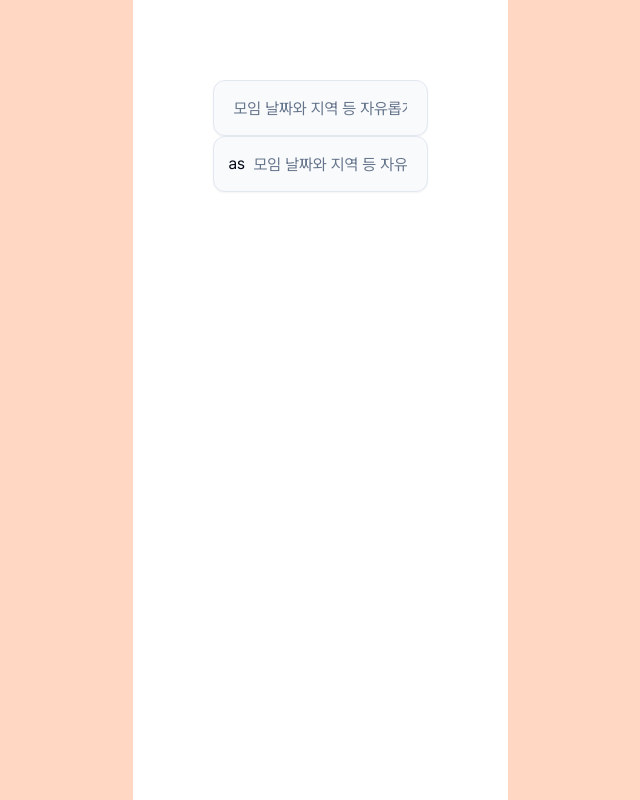
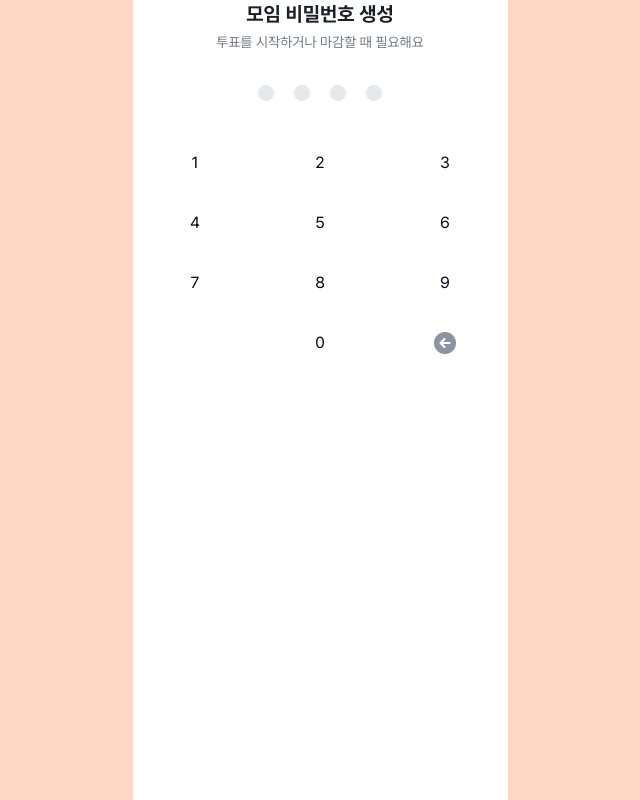
Before and after one commit to mash-up-kr/piikii_web, a Next.js app: page /input in a window 1280 px wide. Shown: the whole page, without its empty margins (320-960 px from the left). Built offline with nearby package versions, Linux system fonts and the light colour scheme.

Commit message:
feature: 키패드 UI 추가

```diff
--- a/app/input/page.tsx
+++ b/app/input/page.tsx
@@ -1,14 +1,17 @@
 import { Input } from "@/components/common/Input/Input";
+import PasswordKeypad from "@/components/common/PasswordKeypad/PasswordKeypad";
 import React from "react";
 
 const InputPage = () => {
   return (
-    <div className="p-20">
-      <Input placeholder="모임 날짜와 지역 등 자유롭게 기재하세요" />
+    <div>
+      {/* <Input placeholder="모임 날짜와 지역 등 자유롭게 기재하세요" />
       <Input
         placeholder="모임 날짜와 지역 등 자유롭게 기재하세요"
         leftSlot={<div>as</div>}
-      />
+      /> */}
+
+      <PasswordKeypad />
     </div>
   );
 };
--- /dev/null
+++ b/components/common/PasswordKeypad/PasswordKeypad.tsx
@@ -0,0 +1,84 @@
+"use client";
+import React, { Children } from "react";
+import usePasswordKeypad from "./_hooks/usePasswordKeypad";
+import Image from "next/image";
+
+export interface PasswordKeypadProps {
+  title?: string;
+  subTitle?: string;
+}
+
+const PasswordKeypad = ({
+  title = "모임 비밀번호 생성",
+  subTitle = "투표를 시작하거나 마감할 때 필요해요",
+}: PasswordKeypadProps) => {
+  const { password, KEYPAD_DATA, handleInputPassword } = usePasswordKeypad();
+
+  return (
+    <>
+      <div className="flex flex-col items-center">
+        <p className="text-bold-20 text-neutral-900 text-center">{title}</p>
+        <p className="mt-[4px] text-regular-14 text-neutral-600 text-center">
+          {subTitle}
+        </p>
+
+        <div className="flex justify-between w-[124px] mt-[32px]">
+          {Children.toArray(
+            Array.from({ length: 4 })
+              .fill(null)
+              .map((_, index) => {
+                return (
+                  <>
+                    <div
+                      className={`rounded-[50px] ${
+                        password[index] !== undefined
+                          ? "bg-neutral-900"
+                          : "bg-neutral-300"
+                      }  w-[16px] h-[16px]`}
+                    />
+                  </>
+                );
+              })
+          )}
+        </div>
+
+        <div className="grid grid-cols-3 mt-[32px] w-full">
+          {Children.toArray(
+            KEYPAD_DATA.map((item) => {
+              return (
+                <>
+                  {item.type === "value" ? (
+                    <button
+                      type="button"
+                      className={`h-[60px] flex items-center justify-center ${
+                        item.id !== "empty" && "cursor-pointer"
+                      }`}
+                      onClick={() => handleInputPassword(item.id)}
+                    >
+                      {item.value}
+                    </button>
+                  ) : (
+                    <button
+                      type="button"
+                      className="flex justify-center items-center cursor-pointer"
+                      onClick={() => handleInputPassword(item.id)}
+                    >
+                      <Image
+                        src={item.value}
+                        alt={item.value}
+                        width={24}
+                        height={24}
+                      />
+                    </button>
+                  )}
+                </>
+              );
+            })
+          )}
+        </div>
+      </div>
+    </>
+  );
+};
+
+export default PasswordKeypad;
--- /dev/null
+++ b/components/common/PasswordKeypad/_constants/index.ts
@@ -0,0 +1,62 @@
+export const KEYPAD_DATA = [
+  {
+    id: "1",
+    value: "1",
+    type: "value",
+  },
+  {
+    id: "2",
+    value: "2",
+    type: "value",
+  },
+  {
+    id: "3",
+    value: "3",
+    type: "value",
+  },
+  {
+    id: "4",
+    value: "4",
+    type: "value",
+  },
+  {
+    id: "5",
+    value: "5",
+    type: "value",
+  },
+  {
+    id: "6",
+    value: "6",
+    type: "value",
+  },
+  {
+    id: "7",
+    value: "7",
+    type: "value",
+  },
+  {
+    id: "8",
+    value: "8",
+    type: "value",
+  },
+  {
+    id: "9",
+    value: "9",
+    type: "value",
+  },
+  {
+    id: "empty",
+    value: "",
+    type: "value",
+  },
+  {
+    id: "0",
+    value: "0",
+    type: "value",
+  },
+  {
+    id: "back",
+    value: "/png/icon_arrow_left_circle_mono_24.png",
+    type: "icon",
+  },
+] as const;
--- /dev/null
+++ b/components/common/PasswordKeypad/_hooks/usePasswordKeypad.ts
@@ -0,0 +1,42 @@
+"use client";
+
+import { useCallback, useState } from "react";
+import { KEYPAD_DATA } from "../_constants";
+import { cloneDeep } from "lodash-es";
+
+type KeypadId = (typeof KEYPAD_DATA)[number]["id"];
+
+const usePasswordKeypad = () => {
+  const [password, setPassword] = useState<string[]>([]);
+
+  const handleInputPassword = useCallback(
+    (keypadId: KeypadId) => {
+      const data = cloneDeep(password);
+
+      if (keypadId === "empty") return;
+
+      if (keypadId !== "back") {
+        if (password.length === 4) return;
+        data.push(keypadId);
+      }
+
+      if (keypadId === "back") {
+        if (password.length === 0) return;
+        if (password.length > 0) data.pop();
+      }
+
+      setPassword(data);
+    },
+    [password]
+  );
+
+  console.log("입력된 패스워드", password);
+
+  return {
+    password,
+    KEYPAD_DATA,
+    handleInputPassword,
+  };
+};
+
+export default usePasswordKeypad;
```
